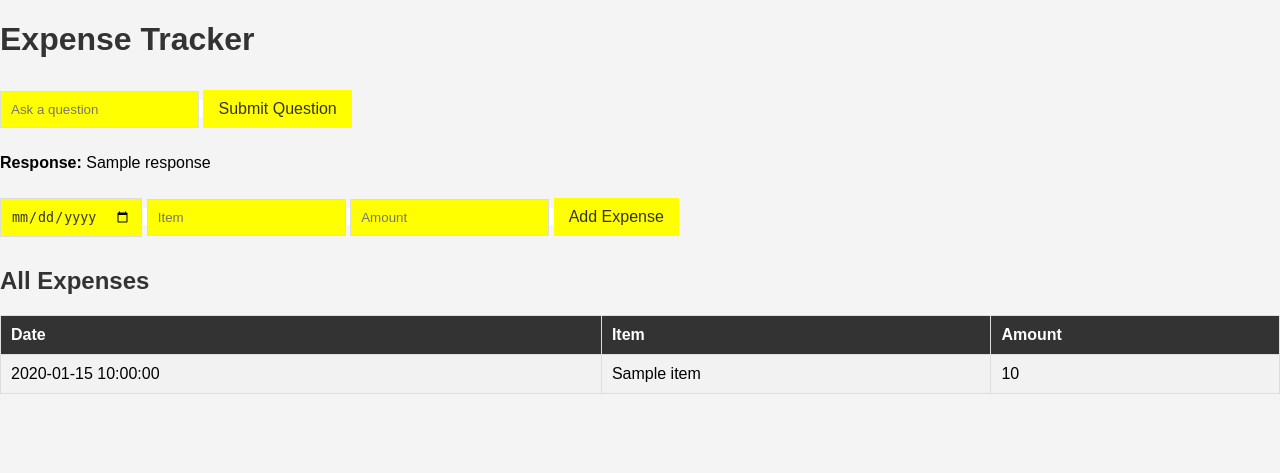
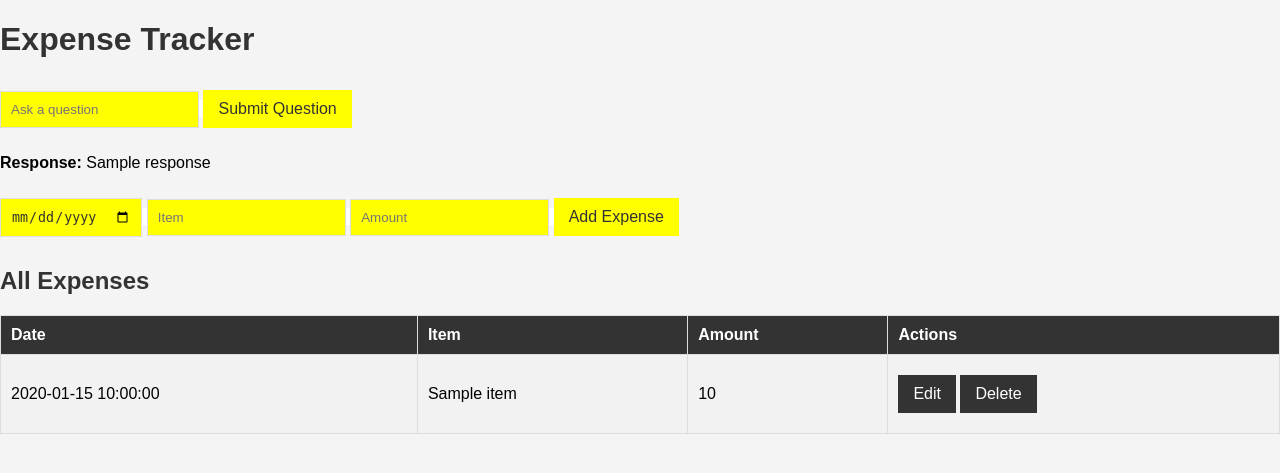
Before and after one commit to vicky-playground/TransactBot, a Flask app: template templates/index.html in a window 1280 px wide. Shown: the top 473 px of the page. Run offline with Flask 2, Linux system fonts and the light colour scheme; the template is opened without the code that fills it: most values are stand-ins (such as "Sample title", 1, 10 or a date in 2020).

Commit message:
Update index.html

```diff
--- a/templates/index.html
+++ b/templates/index.html
@@ -26,21 +26,27 @@
         <button type="submit" class="button">Add Expense</button>
     </form>
 
-    <!-- Displaying All Expenses -->
     <h2>All Expenses</h2>
     <table>
         <tr>
             <th>Date</th>
             <th>Item</th>
             <th>Amount</th>
+            <th>Actions</th>
         </tr>
         {% for expense in all_expenses %}
         <tr>
-            <td>{{ expense['Date'] }}</td>
-            <td>{{ expense['Item'] }}</td>
-            <td>{{ expense['Amount'] }}</td>
+            <td>{{ expense['date'] }}</td>
+            <td>{{ expense['item'] }}</td>
+            <td>{{ expense['amount'] }}</td>
+            <td>
+                <a href="{{ url_for('edit', id=expense['rowid']) }}" class="button">Edit</a>
+                <form method="POST" action="{{ url_for('delete', id=expense['rowid']) }}">
+                    <button type="submit" class="button-delete">Delete</button>
+                </form>
+            </td>
         </tr>
-        {% endfor %}
+    {% endfor %}
     </table>
 </body>
 </html>
```
